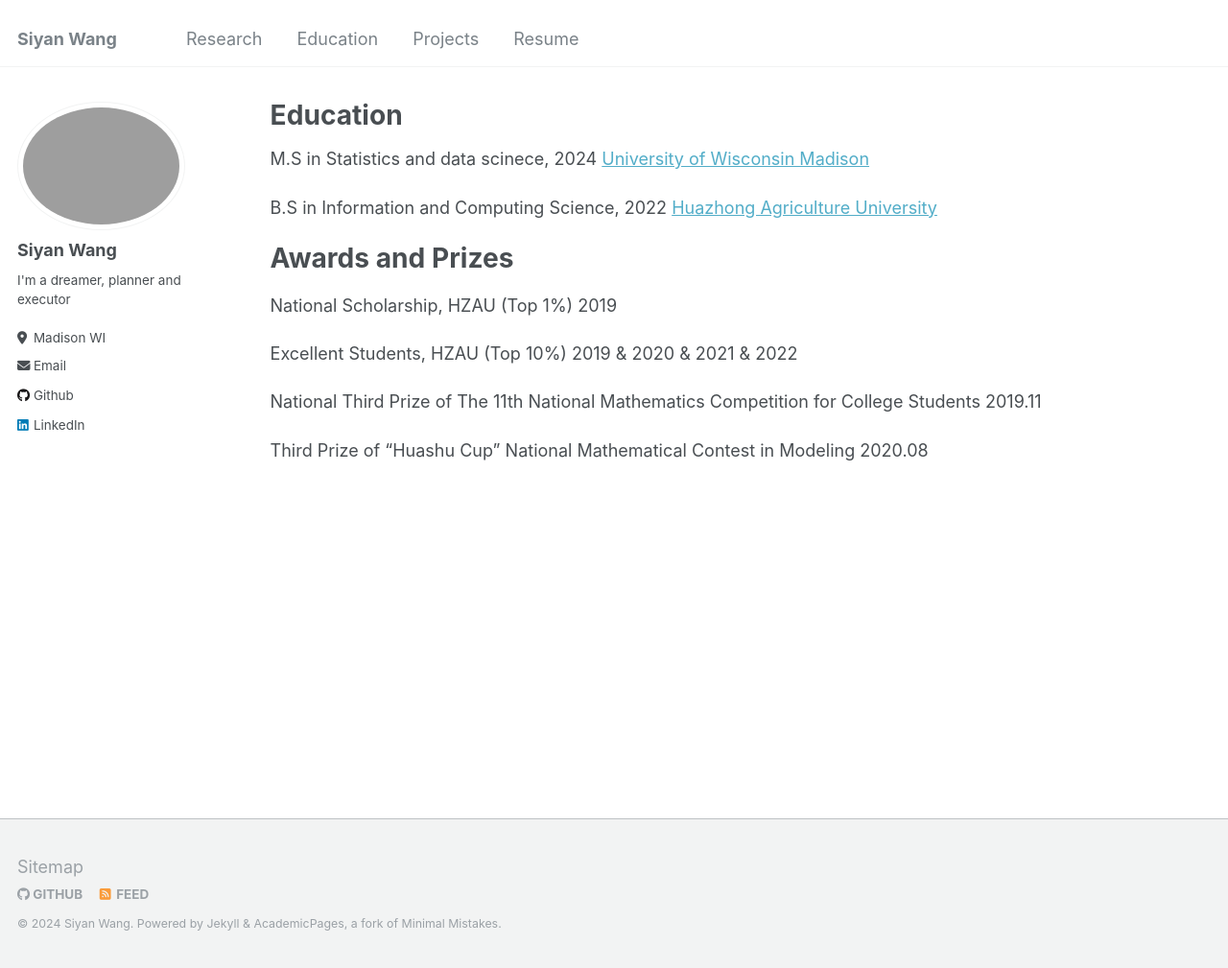
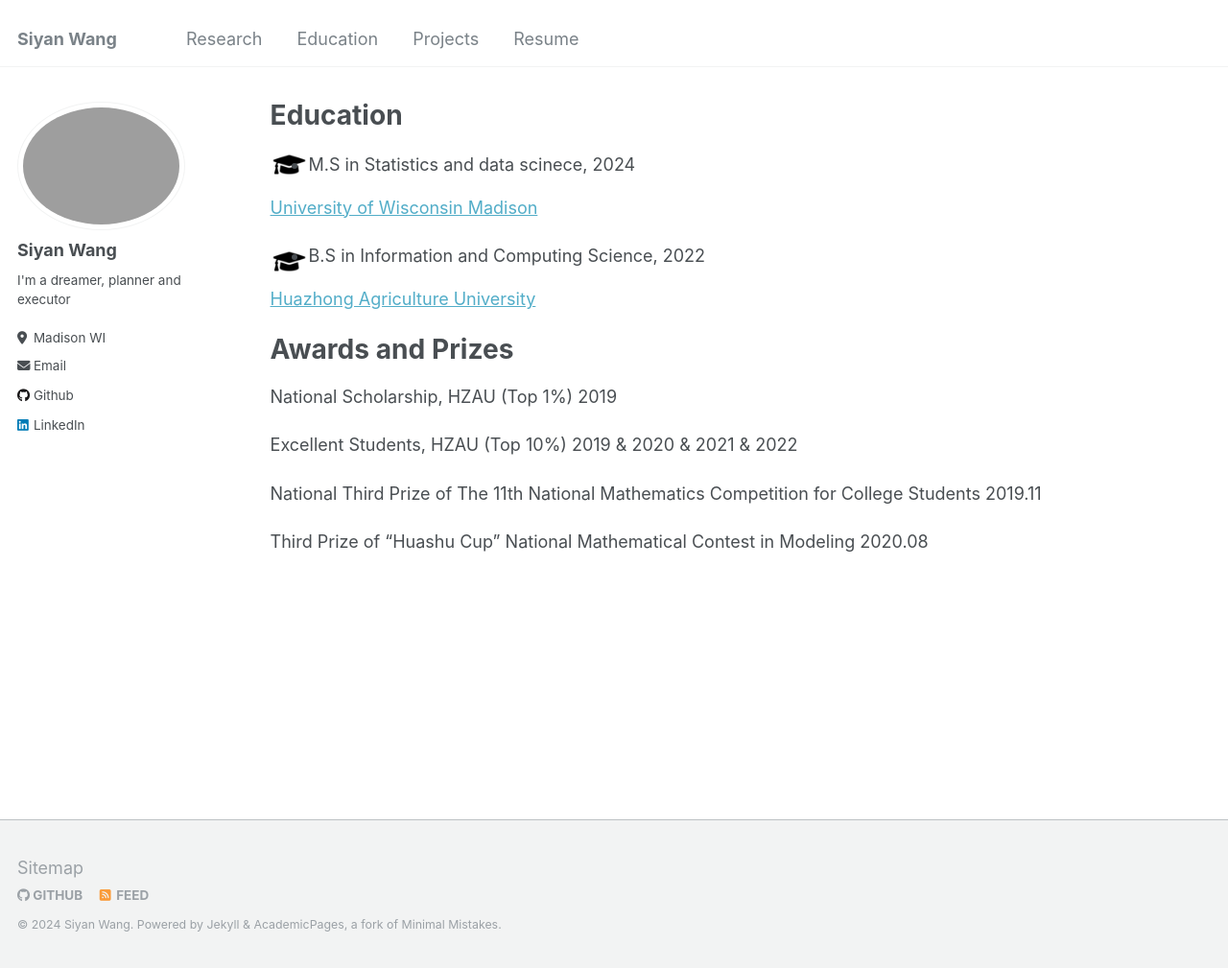
Before and after one commit to siyanwang123/siyanwang123.github.io, a Jekyll site: the page built from _pages/education.md, in a window 1280 px wide and 1009 px high. Shown: the whole window at 96% size. Built offline with Jekyll 4.4.1, drawn with Linux system fonts in a browser that asks for light colours.

Commit message:
Update education.md

```diff
--- a/_pages/education.md
+++ b/_pages/education.md
@@ -5,10 +5,16 @@ permalink: /education/
 author_profile: true
 ---
 
-M.S in Statistics and data scinece, 2024
+<img align="left" src="/images/favicon.ico" style="width:4%">
+
+* M.S in Statistics and data scinece, 2024
+
 [University of Wisconsin Madison](https://www.wisc.edu/)
 
-B.S in Information and Computing Science, 2022
+<img align="left" src="/images/favicon.ico" style="width:4%">
+
+* B.S in Information and Computing Science, 2022
+
 [Huazhong Agriculture University](https://www.hzau.edu.cn/)
 
 Awards and Prizes
```
